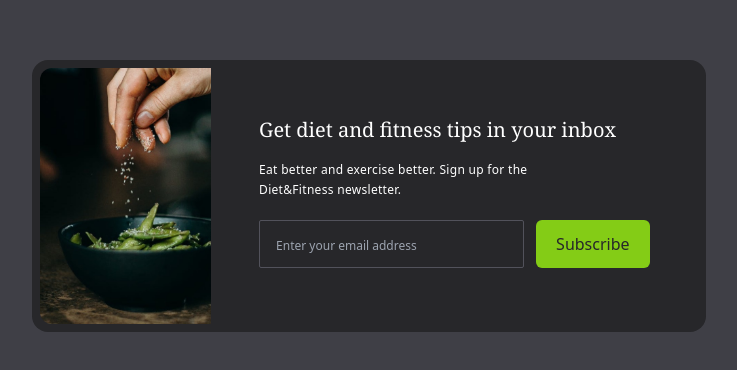
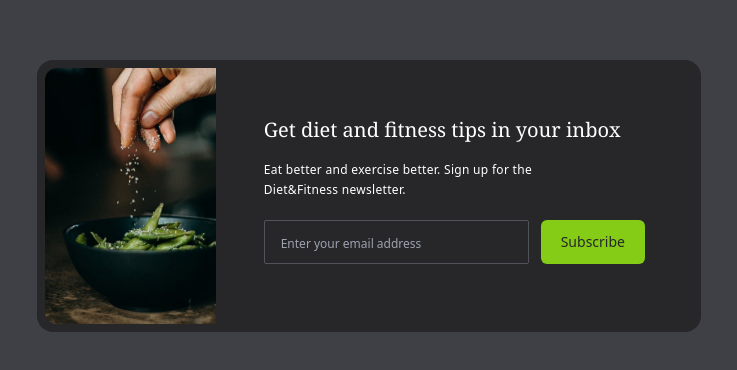
Before and after one commit to merhanmostafa47/Email-Subscribe-Card, a plain HTML site: page index.html in a window 1280 px wide. Shown: the part 204-574 px from the top of the page, without its empty margins (271-1008 px from the left). Drawn offline with nearby package versions, Linux system fonts and the light colour scheme.

Commit message:
Update files

```diff
--- a/index.html
+++ b/index.html
@@ -5,7 +5,7 @@
     <meta http-equiv="X-UA-Compatible" content="IE=edge" />
     <meta name="viewport" content="width=device-width, initial-scale=1.0" />
     <title>Email Subscribe</title>
-    <link rel="stylesheet" href="css/main.css" />
+    <script src="https://cdn.tailwindcss.com"></script>
   </head>
   <body>
     <!-- Background container -->
--- a/style.css
+++ /dev/null
@@ -1,3 +0,0 @@
-@tailwind base;
-@tailwind components;
-@tailwind utilities;
--- a/tailwind.config.js
+++ /dev/null
@@ -1,8 +0,0 @@
-/** @type {import('tailwindcss').Config} */
-module.exports = {
-  content: ['./*.html'],
-  theme: {
-    extend: {},
-  },
-  plugins: [],
-}
```
Also changed, not shown: package.json (deleted, +0 -18 lines), css/main.css (deleted), 1 other file.
